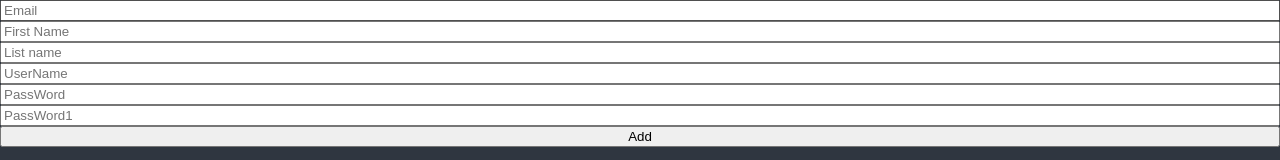
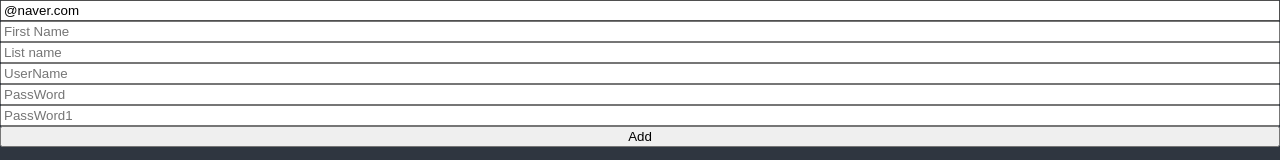
Before and after one commit to jungHyeonS/react-todo-list, a React (Create React App) app: page / in a window 1280 px wide. Shown: the top 160 px of the page. Built offline with nearby package versions, Linux system fonts and the light colour scheme.

Commit message:
react-master-class : formErros

```diff
--- a/src/TodoList.tsx
+++ b/src/TodoList.tsx
@@ -21,25 +21,58 @@ import { useForm } from "react-hook-form";
 //     );
 // }
 
+interface IFormData {
+    email:string,
+    firstName:string,
+    listname:string,
+    userName:string,
+    passWord:string,
+    passWord1:string
+}
 
 function TodoList(){
-    const {register,watch,handleSubmit,formState} = useForm();
+    const {register,watch,handleSubmit,formState:{errors}} = useForm<IFormData>({
+        defaultValues:{
+            email:"@naver.com"
+        }
+    });
     const onValid = (data:any) => {
         console.log(data)
     }
-    console.log(formState.errors)
     return (
         <div>
             <form style={{display:"flex",flexDirection:"column"}} onSubmit={handleSubmit(onValid)}>
-                <input {...register("email",{required:true})} type="text" placeholder="Email"/>
-                <input {...register("firstName",{required:true})} type="text" placeholder="First Name"/>
-                <input {...register("listname",{required:true})} type="text" placeholder="List name"/>
-                <input {...register("userName",{required:true,minLength:10})} type="text" placeholder="UserName"/>
-                <input {...register("passWord",{required:true,minLength:5})} type="text" placeholder="PassWord"/>
+                <input {...register("email",{
+                    required:"Email is required",
+                    pattern:{
+                        value:/^[0-9a-zA-Z]([-_\.]?[0-9a-zA-Z])*@[0-9a-zA-Z]([-_\.]?[0-9a-zA-Z])*\.[a-zA-Z]{2,3}$/,
+                        message:"Only email"
+                    }})}
+                 type="text" placeholder="Email"/>
+                <span>{errors?.email?.message?.toString()}</span>
+
+                <input {...register("firstName",{required:"write here"})} type="text" placeholder="First Name"/>
+                <span>{errors?.firstName?.message?.toString()}</span>
+
+                <input {...register("listname",{required:"write here"})} type="text" placeholder="List name"/>
+                <span>{errors?.listname?.message?.toString()}</span>
+
+
+                <input {...register("userName",{required:"write here",minLength:10})} type="text" placeholder="UserName"/>
+                <span>{errors?.userName?.message?.toString()}</span>
+
+
+                <input {...register("passWord",{required:"write here",minLength:5})} type="text" placeholder="PassWord"/>
+                <span>{errors?.passWord?.message?.toString()}</span>
+
+
                 <input {...register("passWord1",{required:"Password is required",minLength:{
                     value:5,
                     message:"Your passowrd is too shoot"
                 }})} type="text" placeholder="PassWord1"/>
+                <span>{errors?.passWord1?.message?.toString()}</span>
+
+
                 <button>Add</button>
             </form>
         </div>
```
